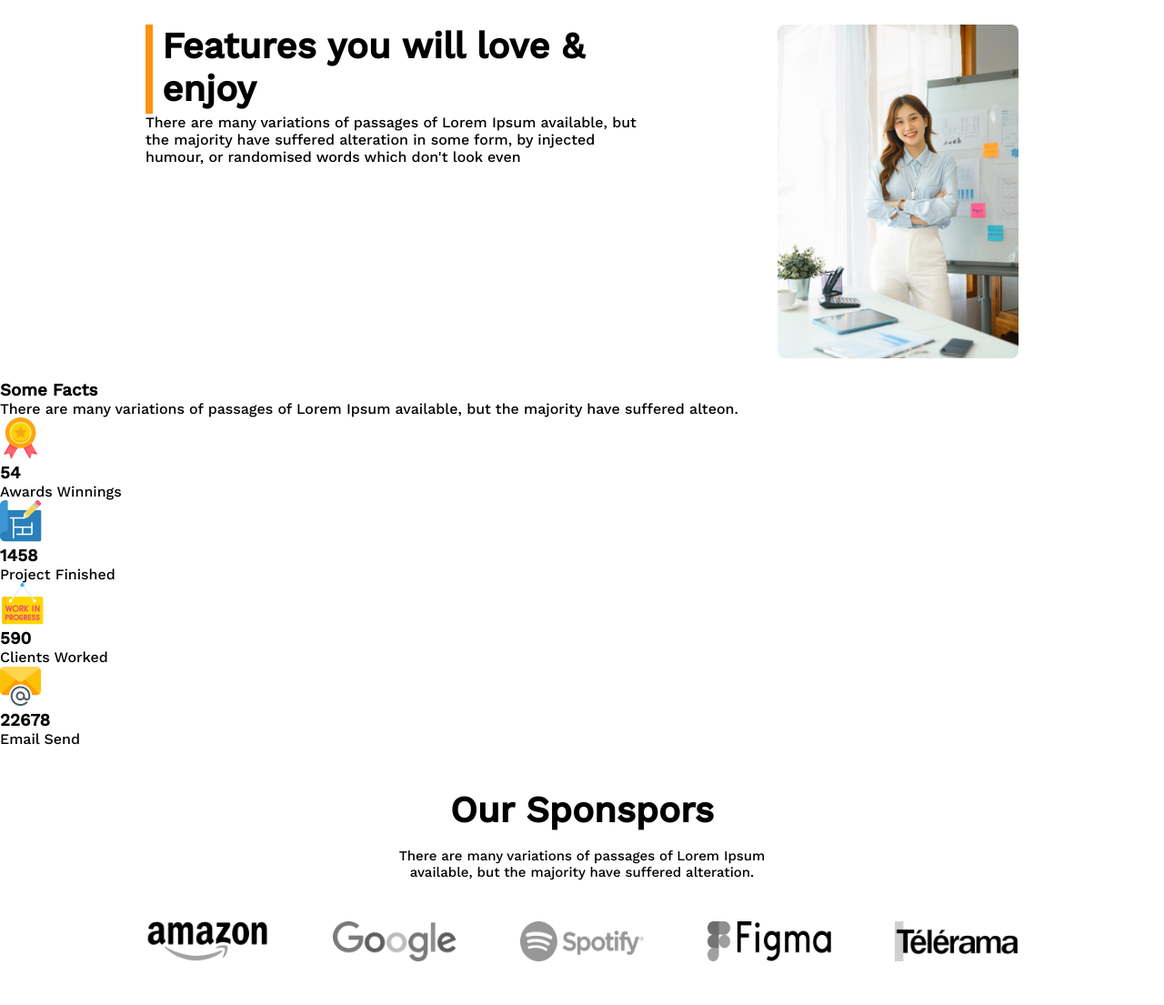
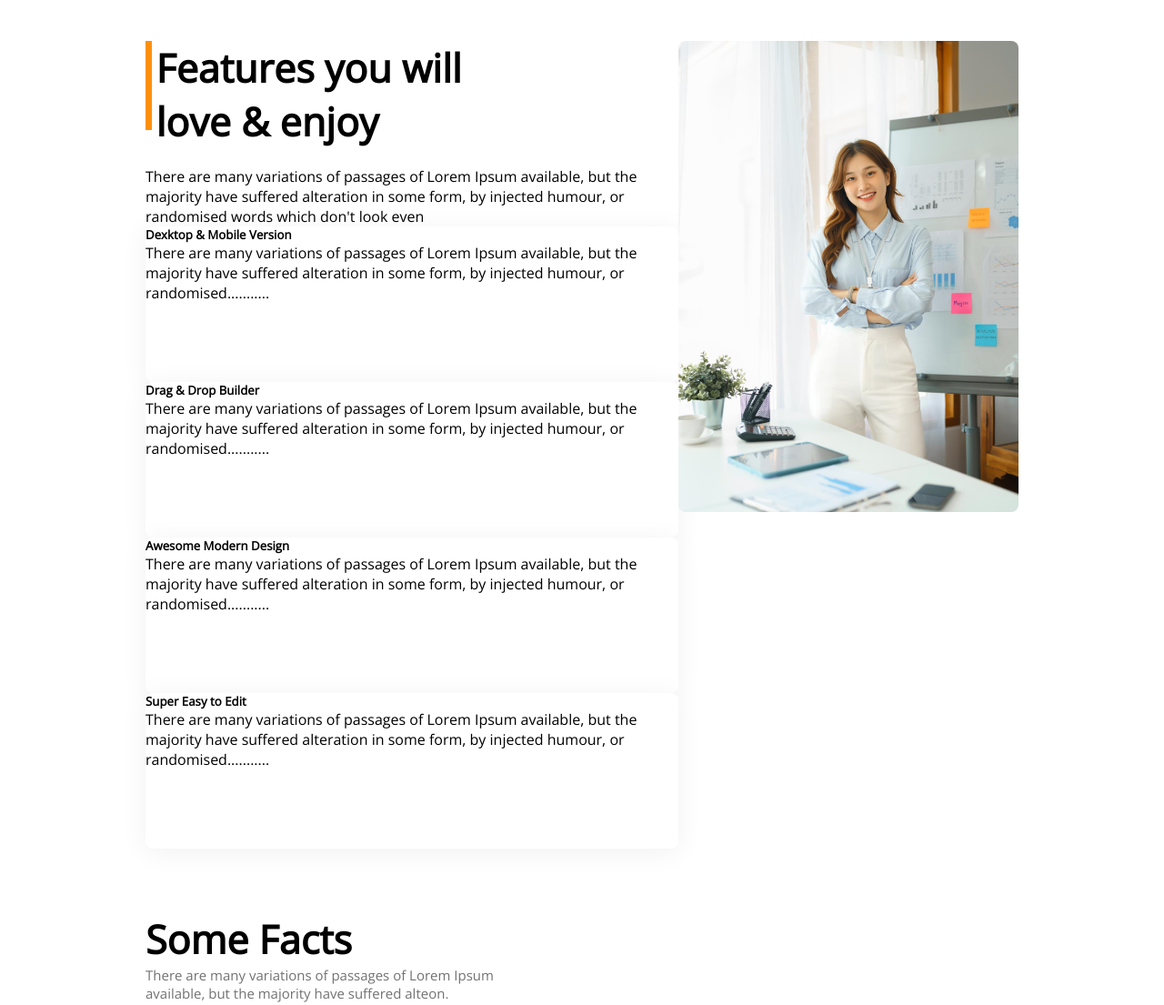
Before and after one commit to Shefatbapary/Assignment_2, a plain HTML site: page index.html in a window 1280 px wide. Shown: the part 1420-2525 px from the top of the page at 91% size. Drawn offline with nearby package versions, Linux system fonts and the light colour scheme.

Commit message:
spospors-done

```diff
--- a/index.html
+++ b/index.html
@@ -8,9 +8,8 @@
     <title>G3 Architects</title>
     <!-- font -->
     <link rel="preconnect" href="https://fonts.googleapis.com">
-    <link rel="preconnect" href="https://fonts.gstatic.com" crossorigin>
-    <link href="https://fonts.googleapis.com/css2?family=Open+Sans:wght@300&family=Work+Sans:wght@500&display=swap"
-        rel="stylesheet">
+<link rel="preconnect" href="https://fonts.gstatic.com" crossorigin>
+<link href="https://fonts.googleapis.com/css2?family=Open+Sans:wght@300&family=Work+Sans:wght@600&display=swap" rel="stylesheet">
     <!-- stylesheet -->
     <link rel="stylesheet" href="style.css">
 </head>
@@ -53,8 +52,8 @@
                 <img src="images/team4.png" alt="">
             </div>
             <div class="quick-list-info">
-                <h2><span class="quick-list-style-1">Quick list </span>of Our</h2>
-                <h2 class="quick-list-style-2"> Features</h2>
+                <h2 class="primary-title"><span class="quick-list-style-1">Quick list </span>of Our</h2>
+                <h2 class="primary-title quick-list-style-2" pri> Features</h2>
                 <p class="quick-list-des">There are many variations of passages of Lorem Ipsum available, but the
                     majority have suffered
                     alteration in some form, by injected humour, or randomised words which don't look even.</p>
@@ -66,47 +65,63 @@
             <div class="features-info">
                 <div class="features-title-container">
                     <div class="features-sitebar"></div>
-                    <h3 class="feature-title">Features you will love & enjoy </h3>
+                    <h3 class="primary-title">Features you will love & enjoy </h3>
                 </div>
                 <p class="features-des">There are many variations of passages of Lorem Ipsum available, but the majority have suffered alteration in some form, by injected humour, or randomised words which don't look even</p>
+                <div class="features-you-des-part">
+                    <h5 class="features-title">Dexktop & Mobile Version</h5>
+                    <p class="features-des">There are many variations of passages of Lorem Ipsum available, but the majority have suffered alteration in some form, by injected humour, or randomised...........</p>
+                </div>
+                <div class="features-you-des-part">
+                    <h5 class="features-title">Drag & Drop Builder</h5>
+                    <p class="features-des">There are many variations of passages of Lorem Ipsum available, but the majority have suffered alteration in some form, by injected humour, or randomised...........</p>
+                </div>
+                <div class="features-you-des-part">
+                    <h5 class="features-title">Awesome Modern Design</h5>
+                    <p class="features-des">There are many variations of passages of Lorem Ipsum available, but the majority have suffered alteration in some form, by injected humour, or randomised...........</p>
+                </div>
+                <div class="features-you-des-part">
+                    <h5 class="features-title">Super Easy to Edit</h5>
+                    <p class="features-des">There are many variations of passages of Lorem Ipsum available, but the majority have suffered alteration in some form, by injected humour, or randomised...........</p>
+                </div>
             </div>
             <div class="features-img">
                 <img src="images/architect.png" alt="">
             </div>
         </section>
         <!-- Some Facts section start -->
-        <section class="some-facts">
+        <section>
             <div class="some-facts-info">
-                <h3 class="some-facts-title">Some Facts</h3>
-                <p class="banner-des">There are many variations of passages of Lorem Ipsum available, but the majority have suffered alteon.</p>
+                <h2 class="primary-title">Some Facts</h2>
+                <p class="some-facts-des">There are many variations of passages of Lorem Ipsum available, but the majority have suffered alteon.</p>
             </div>
             <div class="some-facts-container">
                 <div class="some-facts-detais">
                     <img src="images/icons/ribon.png" alt>
-                    <h3>54</h3>
-                    <p>Awards Winnings</p>
+                    <h2 class="primare-title">54</h2>
+                    <p class="some-facts-des">Awards Winnings</p>
                 </div>
                 <div class="some-facts-detais">
                     <img src="images/icons/projects.png" alt>
-                    <h3>1458</h3>
-                    <p>Project Finished</p>
+                    <h2 class="primare-title">1458</h2>
+                    <p class="some-facts-des">Project Finished</p>
                 </div>
                 <div class="some-facts-detais">
                     <img src="images/icons/customers.png" alt>
-                    <h3>590</h3>
-                    <p>Clients Worked</p>
+                    <h2 class="primare-title">590</h2>
+                    <p class="some-facts-des">Clients Worked</p>
                 </div>
                 <div class="some-facts-detais">
                     <img src="images/icons/email.png" alt>
-                    <h3>22678</h3>
-                    <p>Email Send</p>
+                    <h2 class="primare-title">22678</h2>
+                    <p class="some-facts-des">Email Send</p>
                 </div>
             </div>
         </section>
         <!-- Our Sponspors sectoin start -->
         <section>
             <div class="spospors-info">
-                <h2 class="spospors-title">Our Sponspors</h2>
+                <h2 class="primary-title">Our Sponspors</h2>
                 <p class="spospors-des">There are many variations of passages of Lorem Ipsum available, but the majority have suffered alteration.</p>
             </div>
             <div class="sponspors-img">
--- a/style.css
+++ b/style.css
@@ -1,7 +1,7 @@
 /* all wabsite style */
 * {
     margin: 0;
-    font-family: 'Work Sans', sans-serif;
+    font-family: 'Open Sans', sans-serif;
 }
 
 .primary-btn {
@@ -14,6 +14,10 @@
     border: 0;
 }
 
+.primary-title {
+    font-weight: 600;
+    font-size: 43px;
+}
 
 /* header style */
 .header {
@@ -101,11 +105,6 @@ nav a {
     width: 100%;
 }
 
-.quick-list-info h2 {
-    font-weight: 400;
-    font-size: 40px;
-}
-
 .quick-list-style-1 {
     color: #727272;
 }
@@ -124,13 +123,14 @@ nav a {
 /* Features you style */
 .features-you {
     margin: 20px 160px;
-    display: flex;
-    gap: 150px;
+    display: grid;
+    grid-template-columns: 1fr 1fr;
 }
 
 .features-title-container {
     display: flex;
-    gap: 10px;
+    gap: 5px;
+    margin: 0 25% 20px 0;
 }
 
 .features-sitebar {
@@ -139,14 +139,46 @@ nav a {
     background: #FF900E;
 }
 
-.feature-title {
-    font-weight: 600;
-    font-size: 40px;
-}
-
 .features-img img {
     width: 100%;
     border-radius: 8px;
+}
+
+.features-you-des-part {
+    background: #FFFFFF;
+    box-shadow: 0px 4px 30px rgba(0, 0, 0, 0.06);
+    border-radius: 8px;
+    width: 586px;
+    height: 171px;
+}
+
+/* some fancts style */
+.some-facts-info {
+    margin: 70px 712px 50px 160px;
+}
+
+.some-facts-container {
+    display: flex;
+    justify-content: space-around;
+    margin: 50px 160px;
+}
+
+.some-facts-detais {
+    display: flex;
+    flex-direction: column;
+    justify-content: center;
+    align-items: center;
+    width: 196px;
+    height: 196px;
+    border: 1px solid #FF900E;
+    border-radius: 8px;
+    gap: 8px;
+}
+
+.some-facts-des {
+    color: #727272;
+    font-weight: 300;
+    font-size: 15px;
 }
 
 /* Our Sponspors style */
@@ -154,15 +186,12 @@ nav a {
     display: flex;
     align-items: center;
     flex-direction: column;
-    margin: 45px 415px;
+    margin: 110px 415px;
     gap: 18px;
 }
 
-.spospors-title {
-    font-weight: 600;
-    font-size: 40px;
-}
-.spospors-des{
+.spospors-des {
+    color: #727272;
     font-weight: 300;
     font-size: 15px;
     text-align: center;
```
